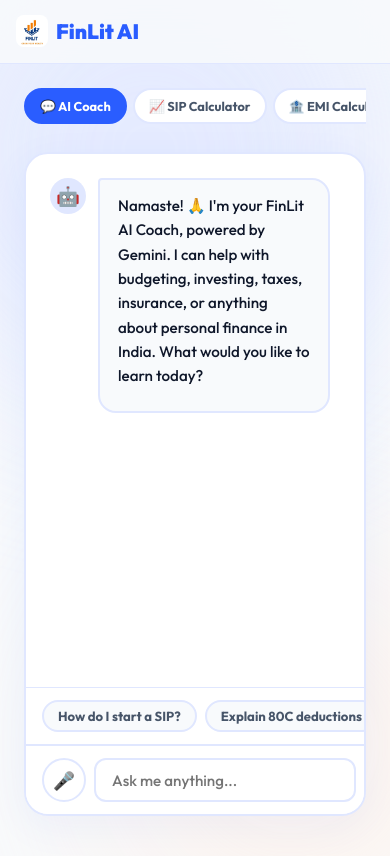
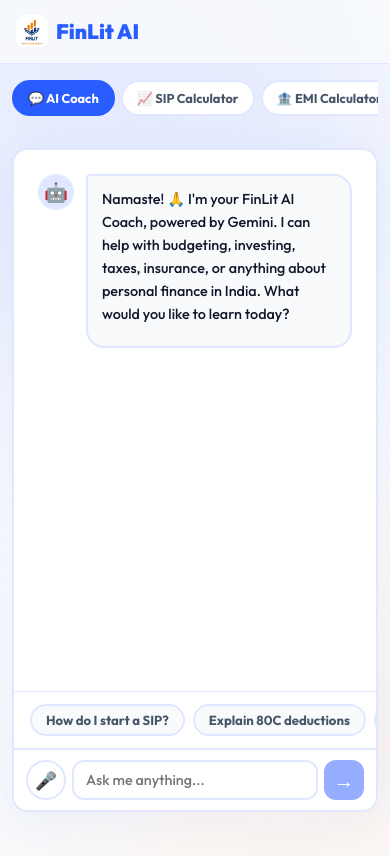
Before and after one commit to Aneesh1856/FinLit, a Next.js app: page /ai-coach in a window 390 px wide. Shown: the top 856 px of the page. Built offline with nearby package versions, Linux system fonts and the light colour scheme.

Commit message:
fix: AI Coach mobile layout cutoff

```diff
--- a/app/ai-coach/page.module.css
+++ b/app/ai-coach/page.module.css
@@ -2,6 +2,12 @@
   max-width: 1000px;
   margin: 0 auto;
   padding: 24px 24px 60px;
+  box-sizing: border-box;
+}
+@media (max-width: 600px) {
+  .coachOuter {
+    padding: 16px 12px 40px;
+  }
 }
 .tabBar {
   display: flex;
@@ -63,12 +69,19 @@
   flex-shrink: 0;
 }
 .msgBubble {
-  max-width: 80%;
+  max-width: 85%;
   padding: 14px 18px;
   border-radius: 18px;
   font-size: 0.95rem;
   font-weight: 500;
   line-height: 1.6;
+}
+@media (max-width: 600px) {
+  .msgBubble {
+    max-width: 90%;
+    padding: 12px 14px;
+    font-size: 0.9rem;
+  }
 }
 .msgBubble p { margin-bottom: 4px; }
 .msgBubble p:last-child { margin-bottom: 0; }
@@ -250,7 +263,10 @@
 }
 @media (max-width: 600px) {
   .calcContainer { padding: 24px 20px; }
-  .chatContainer { height: calc(100vh - 180px); }
-  .tabBar { gap: 6px; }
+  .chatContainer { height: calc(100vh - 180px); border-radius: 16px; }
+  .tabBar { gap: 6px; padding-bottom: 8px; }
   .tabBtn { padding: 8px 14px; font-size: 0.8rem; }
+  .inputArea { padding: 10px 12px; gap: 6px; }
+  .voiceBtn, .sendBtn { width: 40px; height: 40px; }
+  .chatInput { padding: 8px 12px; font-size: 0.9rem; }
 }
--- a/capacitor.config.ts
+++ b/capacitor.config.ts
@@ -3,7 +3,11 @@ import type { CapacitorConfig } from '@capacitor/cli';
 const config: CapacitorConfig = {
   appId: 'com.finlit.ai',
   appName: 'FinLit AI',
-  webDir: 'out'
+  webDir: 'out',
+  server: {
+    url: 'https://finlit-ai.vercel.app/',
+    cleartext: true
+  }
 };
 
 export default config;
```
